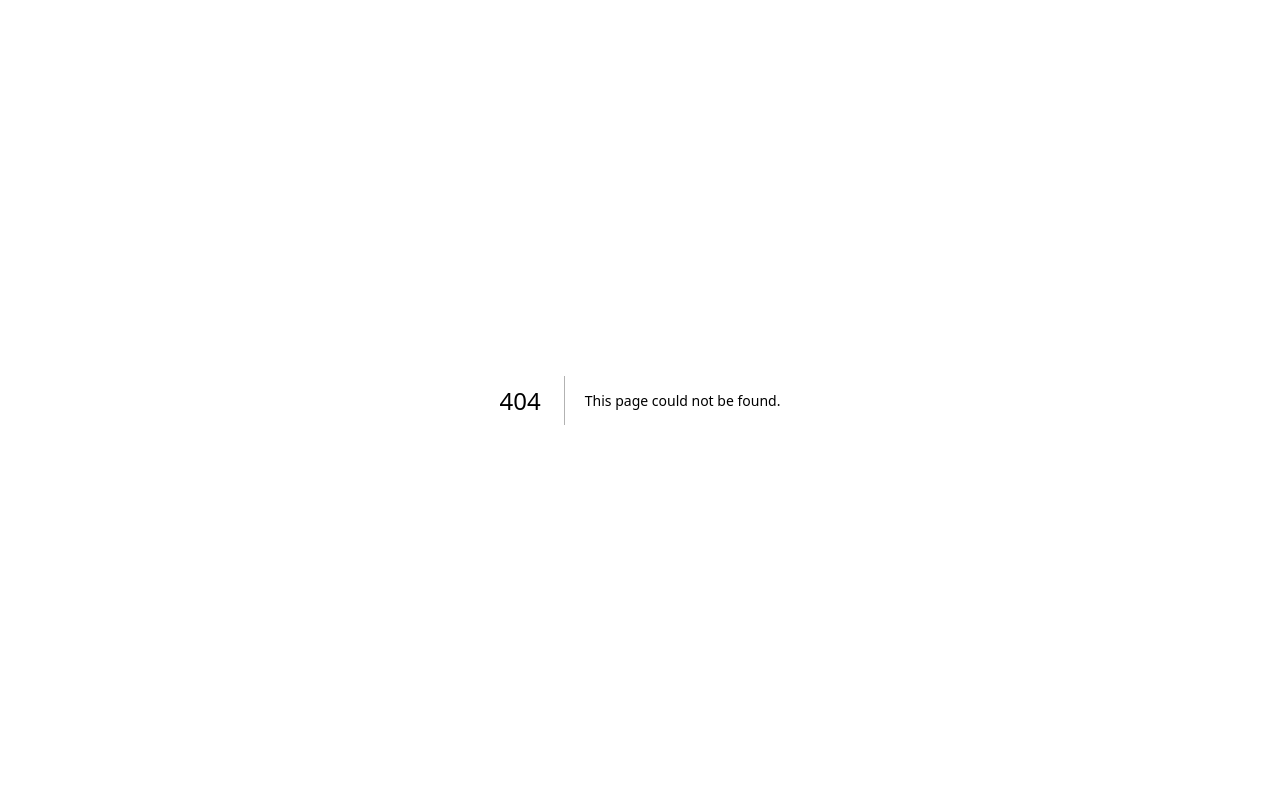
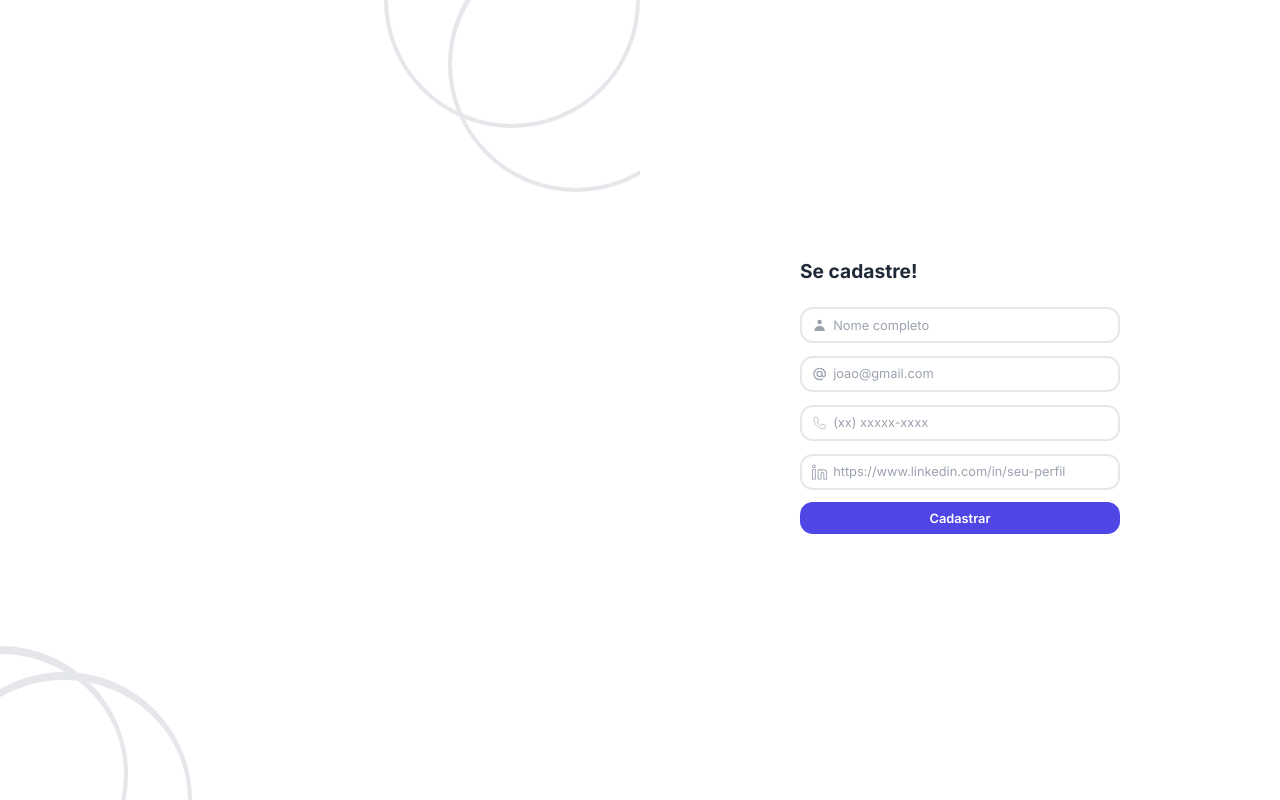
Before and after one commit to mdsavian/marlonsavian.com, a Next.js app: page /mentoria in a window 1280 px wide. Before the commit this address had no page. Built offline with nearby package versions, Linux system fonts and the light colour scheme.

Commit message:
feat(mentorship): create form for mentorship

```diff
--- /dev/null
+++ b/src/app/mentoria/page.tsx
@@ -0,0 +1,112 @@
+const Mentoria: React.FC = () => {
+  return (
+    <div className="h-screen md:flex">
+      <div className="relative overflow-hidden md:flex w-1/2 bg-mentoria i justify-around items-center hidden">
+        <div>
+          <h1 className="text-white font-bold text-4xl font-sans">Mentoria</h1>
+          <p className="text-white mt-1">
+            Se cadastre para concorrer a uma hora de mentoria DE GRAÇA
+          </p>
+        </div>
+        <div className="absolute -bottom-32 -left-40 w-80 h-80 border-4 rounded-full border-opacity-30 border-t-8"></div>
+        <div className="absolute -bottom-40 -left-20 w-80 h-80 border-4 rounded-full border-opacity-30 border-t-8"></div>
+        <div className="absolute -top-40 -right-0 w-80 h-80 border-4 rounded-full border-opacity-30 border-t-8"></div>
+        <div className="absolute -top-20 -right-20 w-80 h-80 border-4 rounded-full border-opacity-30 border-t-8"></div>
+      </div>
+
+      <div className="flex md:w-1/2 justify-center items-center bg-white">
+        <form className="bg-white md:w-1/2">
+          <h1 className="text-gray-800 font-bold text-2xl mb-7">Se cadastre!</h1>
+          <div className="flex items-center border-2 py-2 px-3 rounded-2xl mb-4">
+            <svg
+              xmlns="http://www.w3.org/2000/svg"
+              className="h-5 w-5 text-gray-400"
+              viewBox="0 0 20 20"
+              fill="currentColor"
+            >
+              <path
+                fill-rule="evenodd"
+                d="M10 9a3 3 0 100-6 3 3 0 000 6zm-7 9a7 7 0 1114 0H3z"
+                clip-rule="evenodd"
+              />
+            </svg>
+            <input
+              className="pl-2 outline-none border-none w-full"
+              type="text"
+              name="nome"
+              id="nome"
+              placeholder="Nome completo"
+            />
+          </div>
+          <div className="flex items-center border-2 py-2 px-3 rounded-2xl mb-4">
+            <svg
+              xmlns="http://www.w3.org/2000/svg"
+              className="h-5 w-5 text-gray-400"
+              fill="none"
+              viewBox="0 0 24 24"
+              stroke="currentColor"
+            >
+              <path
+                stroke-linecap="round"
+                stroke-linejoin="round"
+                stroke-width="2"
+                d="M16 12a4 4 0 10-8 0 4 4 0 008 0zm0 0v1.5a2.5 2.5 0 005 0V12a9 9 0 10-9 9m4.5-1.206a8.959 8.959 0 01-4.5 1.207"
+              />
+            </svg>
+            <input
+              className="pl-2 outline-none border-none w-full"
+              type="text"
+              name="email"
+              id="email"
+              placeholder="joao@gmail.com"
+            />
+          </div>
+
+          <div className="flex items-center border-2 py-2 px-3 rounded-2xl mb-4">
+            <svg
+              className="h-5 w-5 text-gray-400"
+              fill="none"
+              viewBox="0 0 24 24"
+              stroke="currentColor"
+              xmlns="http://www.w3.org/2000/svg"
+            >
+              <path d="M3 5.5C3 14.0604 9.93959 21 18.5 21C18.8862 21 19.2691 20.9859 19.6483 20.9581C20.0834 20.9262 20.3009 20.9103 20.499 20.7963C20.663 20.7019 20.8185 20.5345 20.9007 20.364C21 20.1582 21 19.9181 21 19.438V16.6207C21 16.2169 21 16.015 20.9335 15.842C20.8749 15.6891 20.7795 15.553 20.6559 15.4456C20.516 15.324 20.3262 15.255 19.9468 15.117L16.74 13.9509C16.2985 13.7904 16.0777 13.7101 15.8683 13.7237C15.6836 13.7357 15.5059 13.7988 15.3549 13.9058C15.1837 14.0271 15.0629 14.2285 14.8212 14.6314L14 16C11.3501 14.7999 9.2019 12.6489 8 10L9.36863 9.17882C9.77145 8.93713 9.97286 8.81628 10.0942 8.64506C10.2012 8.49408 10.2643 8.31637 10.2763 8.1317C10.2899 7.92227 10.2096 7.70153 10.0491 7.26005L8.88299 4.05321C8.745 3.67376 8.67601 3.48403 8.55442 3.3441C8.44701 3.22049 8.31089 3.12515 8.15802 3.06645C7.98496 3 7.78308 3 7.37932 3H4.56201C4.08188 3 3.84181 3 3.63598 3.09925C3.4655 3.18146 3.29814 3.33701 3.2037 3.50103C3.08968 3.69907 3.07375 3.91662 3.04189 4.35173C3.01413 4.73086 3 5.11378 3 5.5Z"></path>
+            </svg>
+            <input
+              className="pl-2 outline-none border-none w-full"
+              type="text"
+              name="telefone"
+              id="telefone"
+              placeholder="(xx) xxxxx-xxxx"
+            />
+          </div>
+
+          <div className="flex items-center border-2 py-2 px-3 rounded-2xl">
+            <svg
+              viewBox="0 0 1920 1920"
+              xmlns="http://www.w3.org/2000/svg"
+              className="h-5 w-5 text-gray-400"
+              fill="currentColor"
+            >
+              <path d="M1168 601.321v74.955c72.312-44.925 155.796-71.11 282.643-71.11 412.852 0 465.705 308.588 465.705 577.417v733.213L1438.991 1920v-701.261c0-117.718-42.162-140.06-120.12-140.06-74.114 0-120.12 23.423-120.12 140.06V1920l-483.604-4.204V601.32H1168Zm-687.52-.792v1318.918H0V600.53h480.48Zm-120.12 120.12H120.12v1078.678h240.24V720.65Zm687.52.792H835.267v1075.316l243.364 2.162v-580.18c0-226.427 150.51-260.18 240.24-260.18 109.55 0 240.24 45.165 240.24 260.18v580.18l237.117-2.162v-614.174c0-333.334-93.573-457.298-345.585-457.298-151.472 0-217.057 44.925-281.322 98.98l-16.696 14.173H1047.88V721.441ZM240.24 0c132.493 0 240.24 107.748 240.24 240.24 0 132.493-107.747 240.24-240.24 240.24C107.748 480.48 0 372.733 0 240.24 0 107.748 107.748 0 240.24 0Zm0 120.12c-66.186 0-120.12 53.934-120.12 120.12s53.934 120.12 120.12 120.12 120.12-53.934 120.12-120.12-53.934-120.12-120.12-120.12Z"></path>
+            </svg>
+            <input
+              className="pl-2 outline-none border-none w-full"
+              type="text"
+              name="linkedin"
+              id="linkedin"
+              placeholder="https://www.linkedin.com/in/seu-perfil"
+            />
+          </div>
+          <button
+            type="submit"
+            className="block w-full bg-indigo-600 mt-4 py-2 rounded-2xl text-white font-semibold mb-2"
+          >
+            Cadastrar
+          </button>
+        </form>
+      </div>
+    </div>
+  );
+};
+export default Mentoria;
```
